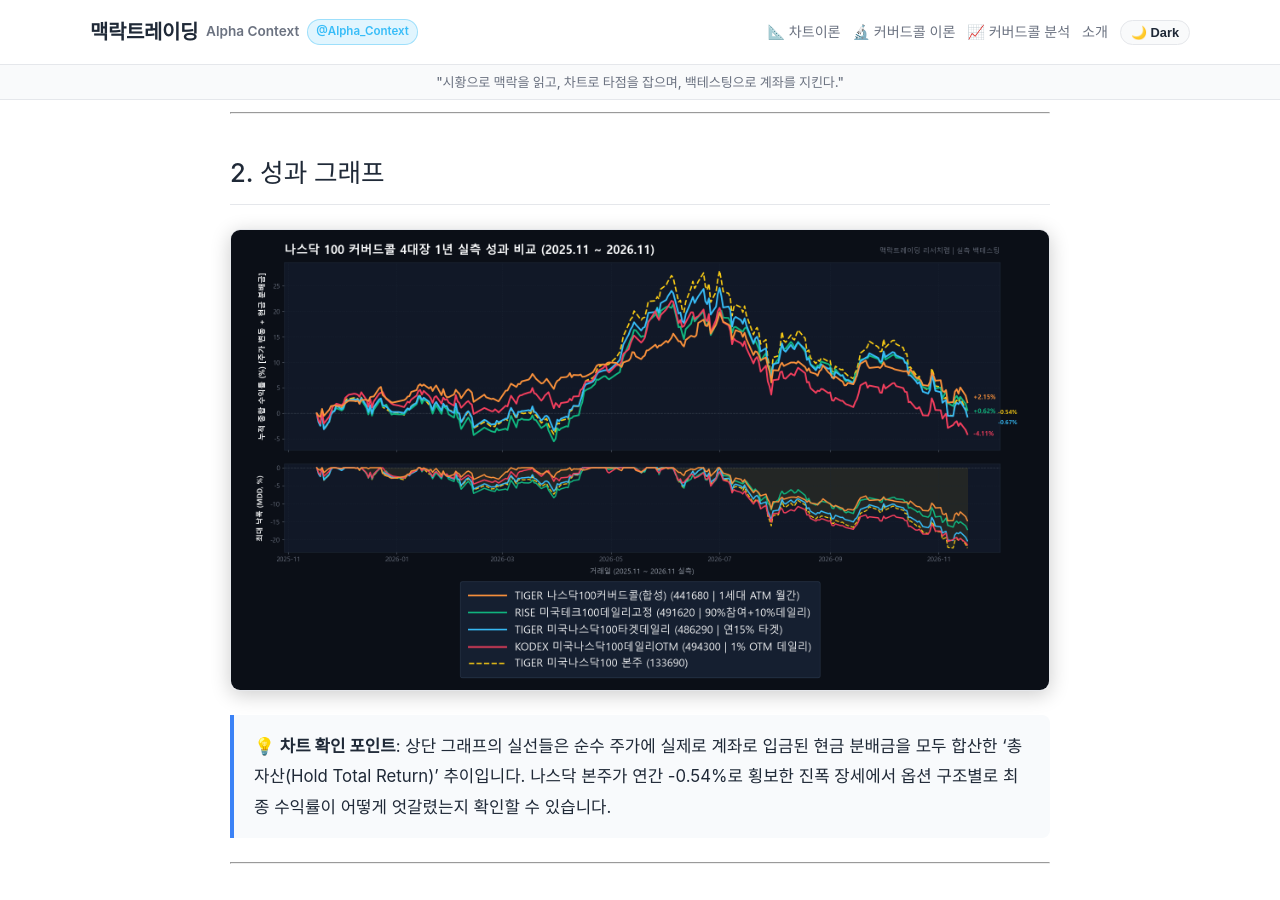
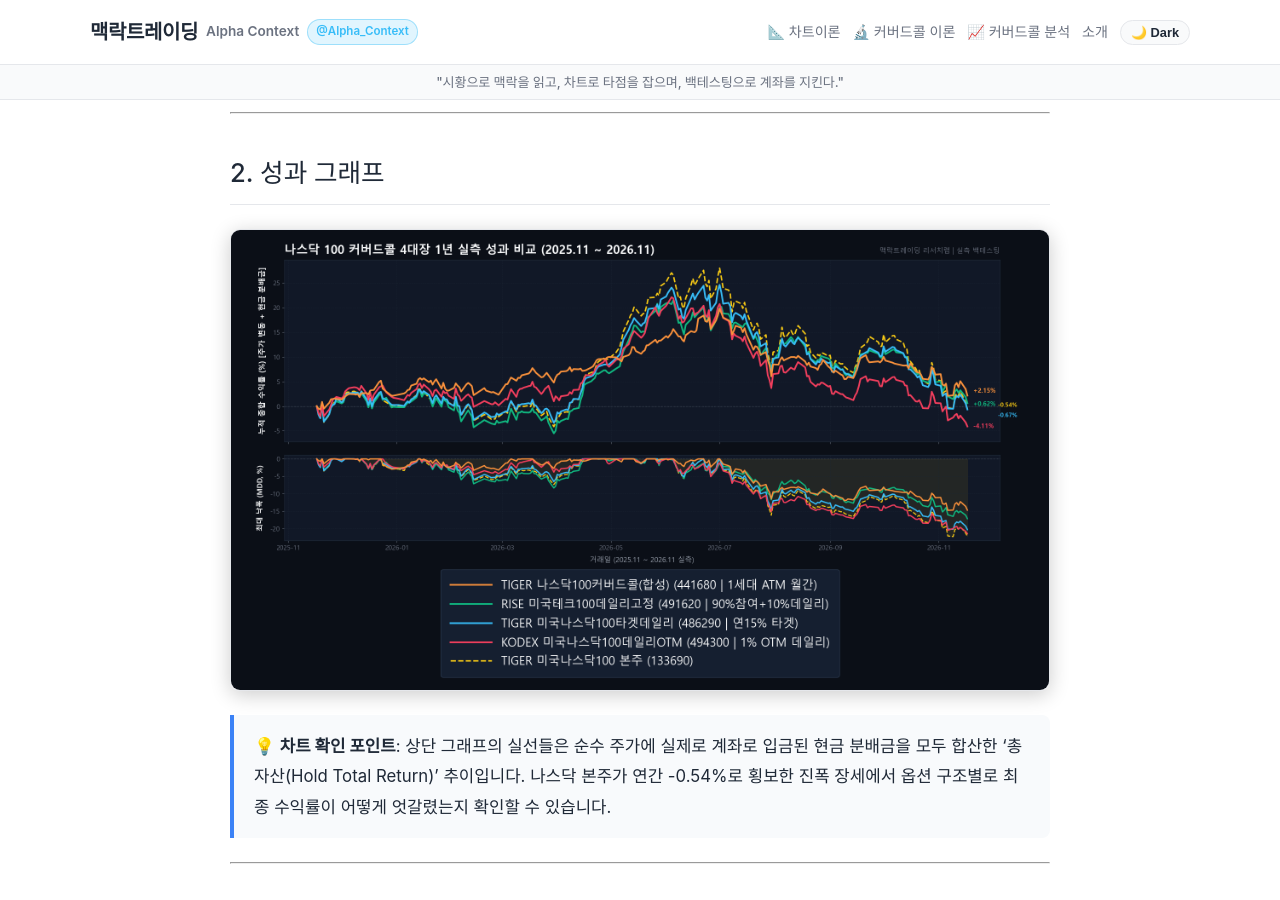
Before and after one commit to ideaspot360/stock, a Jekyll site: the page built from _posts/2026-11-18-group01-nasdaq100-covered-call-comparison.md, in a window 1280 px wide and 900 px high, scrolled down 1265 px. Built offline with Jekyll 4.4.1, drawn with Linux system fonts in a browser that asks for light colours.

Commit message:
fix(chart & post): apply v2 chart with top-left box removed, 20pt 1-column legend, and cache-busted filename

```diff
--- a/_posts/2026-11-18-group01-nasdaq100-covered-call-comparison.md
+++ b/_posts/2026-11-18-group01-nasdaq100-covered-call-comparison.md
@@ -34,7 +34,7 @@ excerpt: '국내 상장 나스닥 100 초고배당 커버드콜 4종의 1년 및
 
 ## 2. 성과 그래프
 
-![나스닥 100 커버드콜 4대장 1년 실측 성과 비교 차트](/assets/img/posts/group01_nasdaq100_covered_call_comparison.png)
+![나스닥 100 커버드콜 4대장 1년 실측 성과 비교 차트](/assets/img/posts/group01_nasdaq100_covered_call_comparison_v2.png)
 
 > 💡 **차트 확인 포인트**: 상단 그래프의 실선들은 순수 주가에 실제로 계좌로 입금된 현금 분배금을 모두 합산한 '총자산(Hold Total Return)' 추이입니다. 나스닥 본주가 연간 -0.54%로 횡보한 진폭 장세에서 옵션 구조별로 최종 수익률이 어떻게 엇갈렸는지 확인할 수 있습니다.
 
```
Also changed, not shown: assets/img/posts/group01_nasdaq100_covered_call_comparison.png (deleted), assets/img/posts/group01_nasdaq100_covered_call_comparison_v2.png (added).
